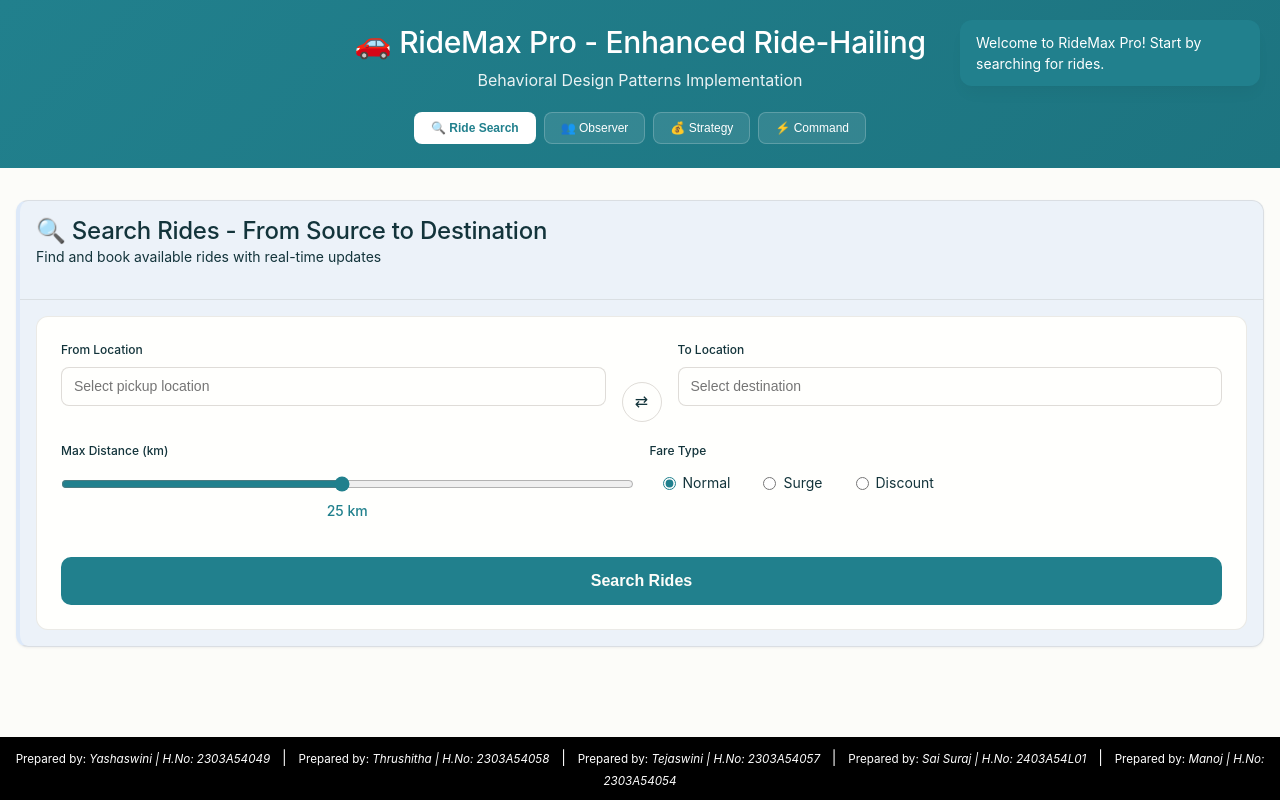
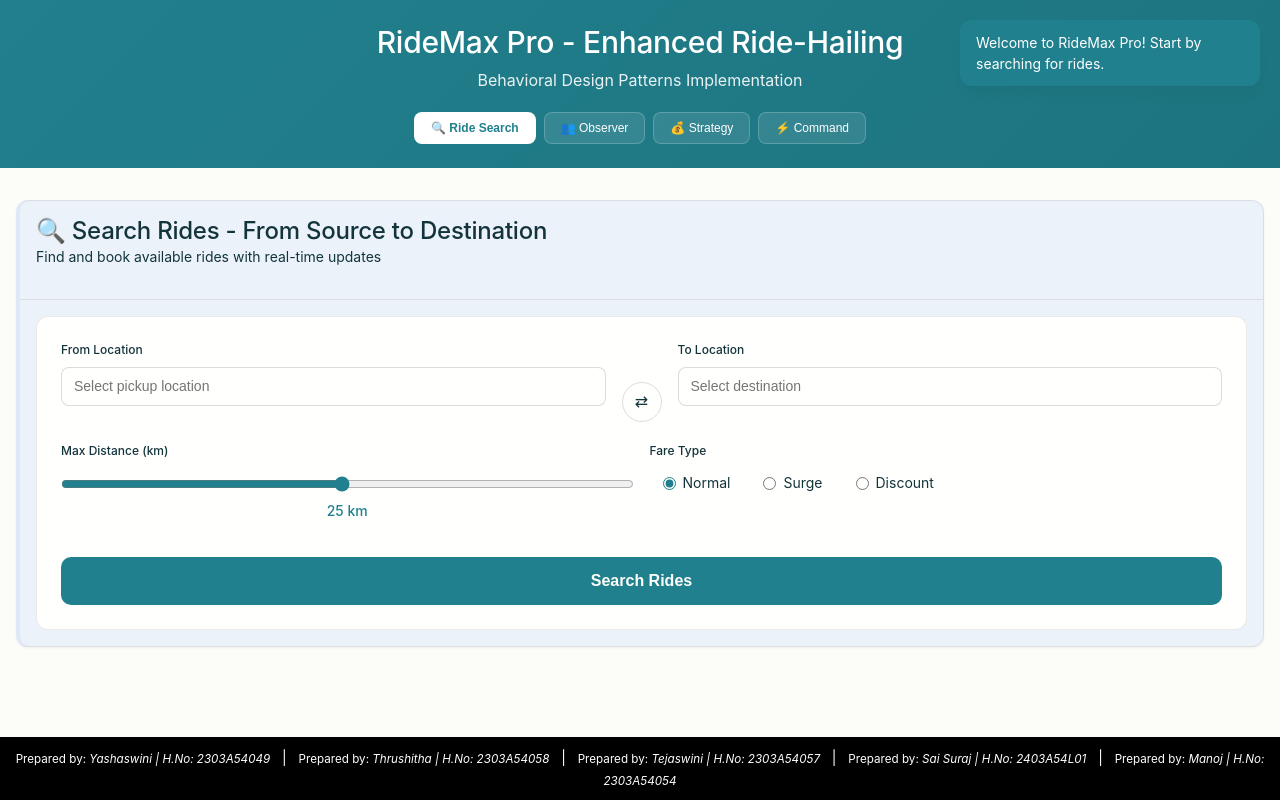
Before and after one commit to Manoj-alishala/Ride-App, a plain HTML site: page index.html in a window 1280 px wide. Drawn offline with Linux system fonts and the light colour scheme; a web font is replaced by a local one.

Commit message:
index.html

```diff
--- a/index.html
+++ b/index.html
@@ -9,7 +9,7 @@
 <body>
     <header class="app-header">
         <div class="container">
-            <h1>🚗 RideMax Pro - Enhanced Ride-Hailing</h1>
+            <h1>RideMax Pro - Enhanced Ride-Hailing</h1>
             <p>Behavioral Design Patterns Implementation</p>
             <nav class="header-nav">
                 <button class="nav-tab active" data-tab="search">🔍 Ride Search</button>
```
